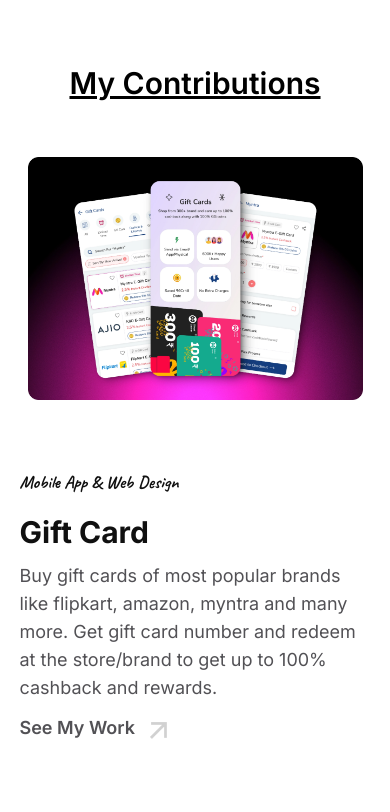
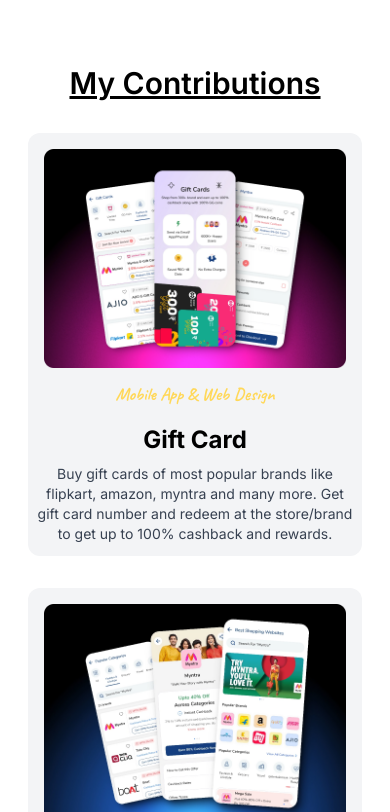
Before and after one commit to RisPram/Build-for-others, a React (Vite) app: page / in a window 390 px wide. Shown: the part 1020-1832 px from the top of the page. Built offline with nearby package versions, Linux system fonts and the light colour scheme.

Commit message:
changes updated in my project section

```diff
--- a/src/Components/MyWork.jsx
+++ b/src/Components/MyWork.jsx
@@ -28,50 +28,46 @@
       </h2>
       {myProject?.map((d, i) => {
         return (
+          <>
+            {/* web */}
             <section
               key={i}
-            className={`grid grid-cols-1 lg:grid-cols-2 my-8 lg:my-14 gap-14`}
-            onMouseEnter={() => {
-              setState((prev) => {
-                return { ...prev, customCursor: true };
-              });
-            }}
-            onMouseLeave={() => {
-              setState((prev) => {
-                return { ...prev, customCursor: false };
-              });
+              className={`hidden lg:block w-[90%] xl:w-[80%] my-8 lg:my-14 mx-auto relative cursor-pointer`}
+              // onMouseEnter={() => {
+              //   setState((prev) => {
+              //     return { ...prev, customCursor: true };
+              //   });
+              // }}
+              // onMouseLeave={() => {
+              //   setState((prev) => {
+              //     return { ...prev, customCursor: false };
+              //   });
+              // }}
+              onClick={() => {
+                navigate(`/project-details/${d?.slug}`);
               }}
             >
               <section
-              className={`flex items-start justify-center flex-col  ${
-                i % 2 == 0 ? "order-2 lg:order-1" : "order-2 lg:order-2"
-              }`}
+                className={`absolute left-14 xl:left-20 top-1/2 -translate-y-1/2 flex items-start justify-center flex-col z-50`}
               >
                 <p
-                className={`mb-2 py-1 sm:py-2 font-caveat font-semibold rounded-[30px] w-fit text-lg sm:text-2xl
-                ${whiteMode ? "text-[#101010]" : "text-[#ffd859]"}
-                `}
+                  className={`mb-2 py-1 font-caveat font-semibold rounded-[30px] w-fit text-lg sm:text-xl text-[#ffd859] `}
                 >
                   {d?.type}
                 </p>
                 <h3
-                className={`py-1.5 lg:py-3 font-bold !text-3xl lg:!text-4xl ${
-                  whiteMode ? "text-[#101010]" : "text-[#fff]"
-                }`}
+                  className={`py-1.5 font-bold !text-2xl lg:!text-3xl text-[#fff]`}
                 >
                   {d?.title}
                 </h3>
                 <p
-                className={`py-1.5 lg:py-3 text-lg md:text-xl whitespace-pre-line w-full lg:w-[80%] ${
-                  whiteMode ? "text-[#525155]" : "text-[#D1D1D1]"
-                }`}
+                  className={`py-1.5 text-sm md:text-base w-full lg:w-[60%] text-[#D1D1D1]
+                `}
                 >
                   {d?.description}
                 </p>
-              <p
-                className={`lg:hidden py-1.5 lg:py-3 flex items-start justify-center text-lg cursor-pointer group  ${
-                  whiteMode ? "text-[#525155]" : "text-[#D1D1D1]"
-                }`}
+                {/* <p
+                className={`py-1.5 flex items-start justify-center text-lg cursor-pointer group text-[#D1D1D1]`}
                 onClick={() => {
                   navigate(`/project-details/${d?.slug}`);
                 }}
@@ -80,20 +76,16 @@
                   See My Work
                 </span>
                 <img src={iconLink} alt="link" className="ml-2 w-8 h-8" />
-              </p>
+              </p> */}
               </section>
 
-            <figure
-              className={`p-2 lg:p-0 ${
-                i % 2 == 0 ? " order-1 lg:order-2" : " order-1 lg:order-1"
-              }`}
-            >
+              <figure className={`p-2 lg:p-0 relative w-full h-full`}>
                 <img
                   src={d?.img}
                   alt="project"
                   className="object-contain w-full h-full"
                 />
-              {state.customCursor && (
+                {/* {state.customCursor && (
                 <div className="hidden lg:block cursor-none">
                   <div
                     className="border-[1px] border-[#989898] bg-[#fff]/20 backdrop-blur-xl duration-300 fixed text-base
@@ -110,9 +102,40 @@
                     View <br /> project
                   </div>
                 </div>
-              )}
+              )} */}
               </figure>
             </section>
+            {/* mobile */}
+            <section
+              key={i}
+              className={`lg:hidden flex flex-col rounded-xl w-[95%] my-4  mx-auto cursor-pointer bg-gray-100 p-2`}
+              onClick={() => {
+                navigate(`/project-details/${d?.slug}`);
+              }}
+            >
+              <figure className={`p-2  w-full h-full`}>
+                <img
+                  src={d?.img}
+                  alt="project"
+                  className="object-contain w-full h-full"
+                />
+              </figure>
+              <section className={`flex items-center justify-center flex-col`}>
+                <p
+                  className={`mb-2 py-1 font-caveat font-semibold rounded-[30px] w-fit text-lg sm:text-xl text-[#ffd859] `}
+                >
+                  {d?.type}
+                </p>
+                <h3 className={`py-1 font-bold !text-2xl`}>{d?.title}</h3>
+                <p
+                  className={`py-1 text-sm md:text-base w-full text-gray-700 text-center whitespace-pre-line
+                `}
+                >
+                  {d?.description}
+                </p>
+              </section>
+            </section>
+          </>
         );
       })}
     </Container>
```
Lines whose indentation alone changed are shown as unchanged.
